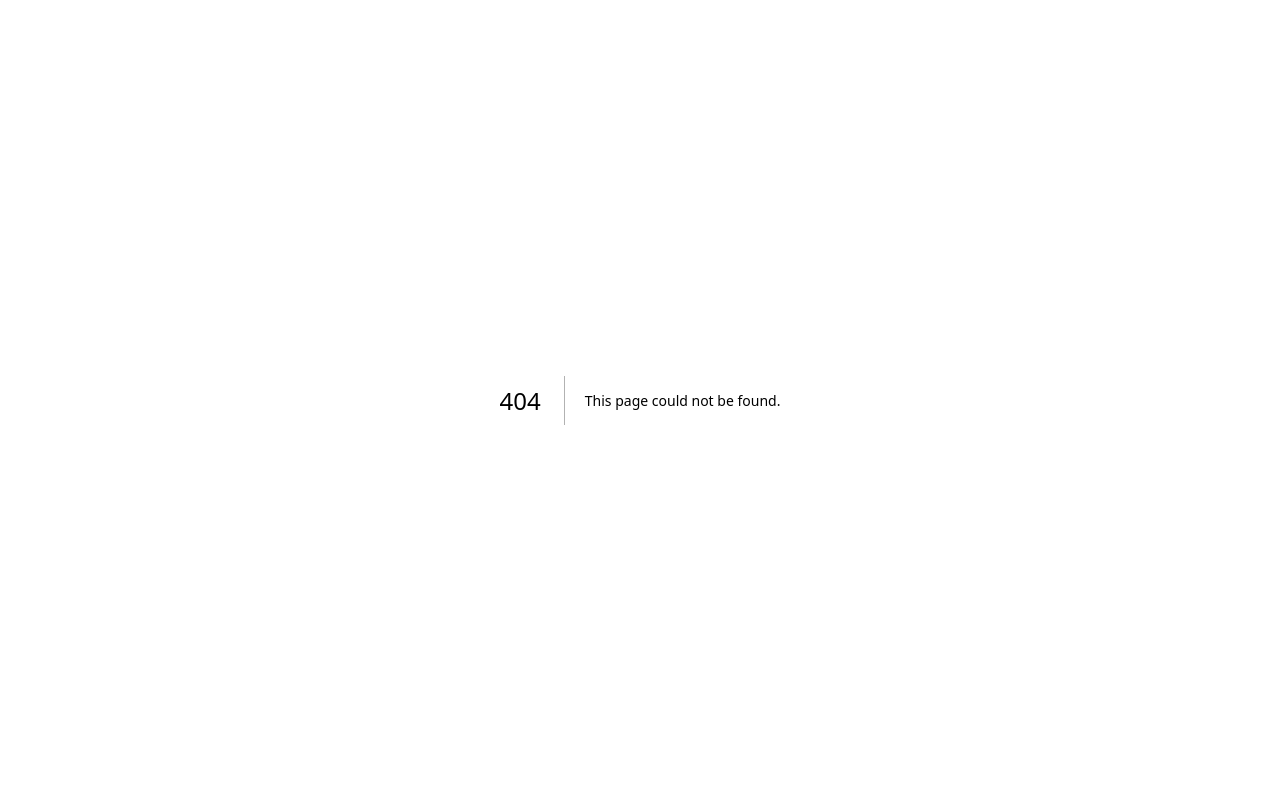
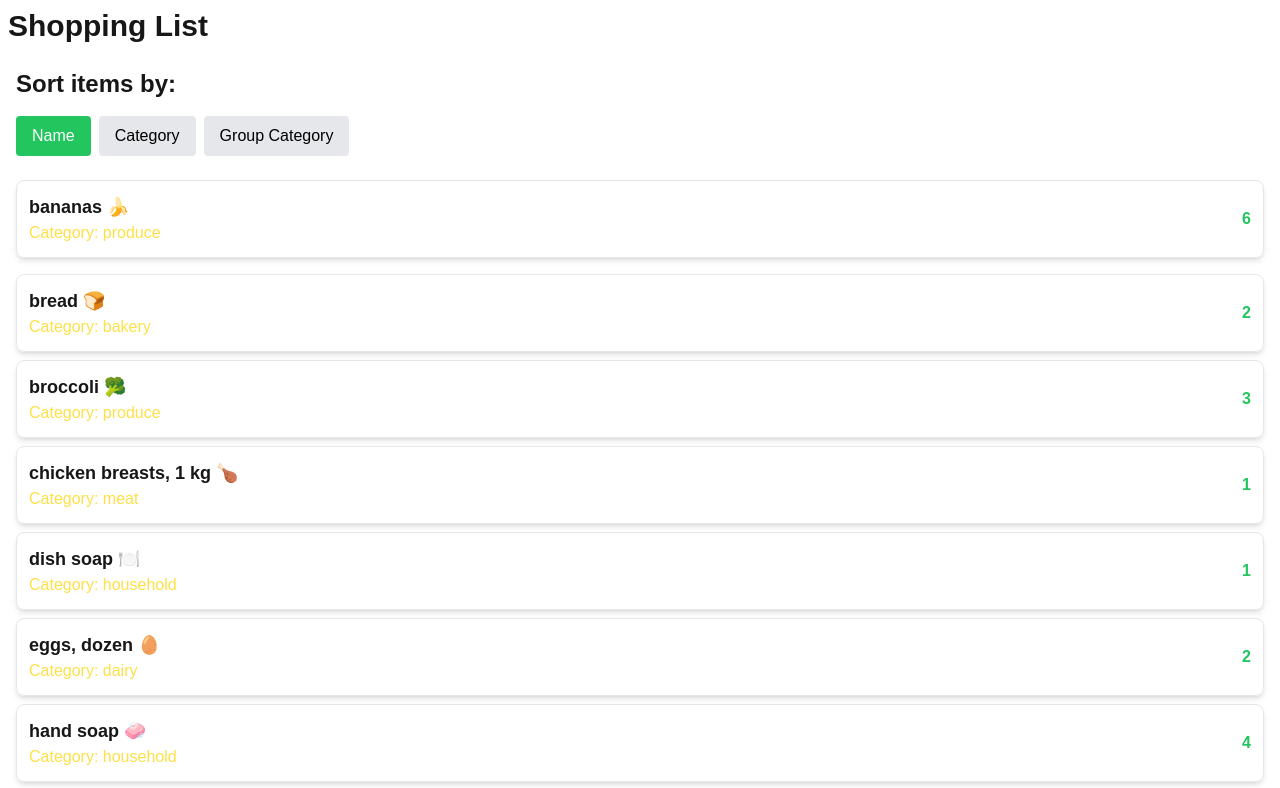
Before and after one commit to JohnPaolo18/cprg306-assignments, a Next.js app: page /week-6 in a window 1280 px wide. Before the commit this address had no page. Shown: the top 788 px of the page. Built offline with nearby package versions, Linux system fonts and the light colour scheme.

Commit message:
week 5 and week 6 assignment

```diff
--- a/app/page.js
+++ b/app/page.js
@@ -12,6 +12,8 @@ export default function Page() {
       <Link href="/week-4">Week 4 Assignment</Link>
       <br/>
       <Link href="/week-5">Week 5 Assignment</Link>
+      <br/>
+      <Link href="/week-6">Week 6 Assignment</Link>
     </main>
   );
 }
--- a/app/week-5/new-item.js
+++ b/app/week-5/new-item.js
@@ -36,6 +36,7 @@ export default function NewItem() {
                         value={itemName}
                         onChange={(event) => setItemName(event.target.value)}
                         className="p-2 bg-gray-700 text-white border border-gray-600 rounded-lg shadow-sm focus:outline-none focus:border-blue-500 focus:ring-1 focus:ring-blue-500"
+                        required
                     />
                     <select
                         value={category}
--- /dev/null
+++ b/app/week-6/item-List.js
@@ -0,0 +1,99 @@
+"use client";
+
+import Item from "./item";
+import { useState } from "react";
+import itemsJson from "./items.json";
+
+export default function ItemList() {
+    const [sortBy, setSortBy] = useState("name");
+    const [groupByCategory, setGroupByCategory] = useState(false);
+
+    // Sort items based on the "sortBy" state
+    const sortedItems = [...itemsJson].sort((a, b) => {
+        if (sortBy === "name") {
+            return a.name.localeCompare(b.name);
+        } else if (sortBy === "category") {
+            return a.category.localeCompare(b.category);
+        }
+        return 0;
+    });
+
+    // Group items by category using the reduce function
+    const groupedItems = sortedItems.reduce((acc, itemObj) => {
+        const category = itemObj.category;
+        if (!acc[category]) {
+            acc[category] = [];
+        }
+        acc[category].push(itemObj);
+        return acc;
+    }, {});
+
+    return (
+        <div className="p-4">
+            <h1 className="text-2xl font-bold mb-4">Sort items by: </h1>
+            <div className="space-x-2 mb-6">
+
+                <button
+                    onClick={() => {
+                        setSortBy("name");
+                        setGroupByCategory(false); // Disable grouping when sorting by name
+                    }}
+                    className={`px-4 py-2 rounded ${
+                        sortBy === "name" && !groupByCategory ? "bg-green-500 text-white" : "bg-gray-200 text-black"
+                    }`}
+                >
+                    Name
+                </button>
+
+                <button
+                    onClick={() => {
+                        setSortBy("category");
+                        setGroupByCategory(false); // Disable grouping when sorting by category
+                    }}
+                    className={`px-4 py-2 rounded ${
+                        sortBy === "category" && !groupByCategory ? "bg-green-500 text-white" : "bg-gray-200 text-black"
+                    }`}
+                >
+                    Category
+                </button>
+
+                <button
+                    onClick={() => {
+                        setGroupByCategory(true);
+                        setSortBy("");
+                    }}
+                    className={`px-4 py-2 rounded ${
+                        groupByCategory ? "bg-orange-500 text-white" : "bg-gray-200 text-black"
+                    }`}
+                >
+                    Group Category
+                </button>
+            </div>
+
+            <main>
+                {groupByCategory ? (
+                    // Render items grouped by category
+                    <div>
+                        {Object.keys(groupedItems).sort().map((category) => ( //This sort the categories alphabetically
+                            <div key={category} className="mb-4">
+                                <h2 className="text-xl font-semibold mb-2 capitalize">{category}</h2> //This capitalize the first letter of the category
+                                <ul className="space-y-2">
+                                    {groupedItems[category].map((itemObj) => (
+                                        <Item key={itemObj.id} itemObj={itemObj} />
+                                    ))}
+                                </ul>
+                            </div>
+                        ))}
+                    </div>
+                ) : (
+                    // Render sorted items
+                    <ul className="space-y-2">
+                        {sortedItems.map((itemObj) => (
+                            <Item key={itemObj.id} itemObj={itemObj} />
+                        ))}
+                    </ul>
+                )}
+            </main>
+        </div>
+    );
+}
--- /dev/null
+++ b/app/week-6/item.js
@@ -0,0 +1,14 @@
+
+export default function Item({itemObj}) {
+    const { name, quantity, category } = itemObj;
+
+    return (
+      <li className="p-3 border rounded-lg shadow-md mb-4 flex justify-between items-center">
+        <div>
+          <h3 className="text-lg font-semibold">{name}</h3>
+          <p className="text-yellow-300">Category: {category}</p>
+        </div>
+        <span className="text-green-500 font-bold">{quantity}</span>
+      </li>
+    );
+  }
--- /dev/null
+++ b/app/week-6/items.json
@@ -0,0 +1,74 @@
+[
+    {
+      "id": "1h2GJKH12gkHG31h1H",
+      "name": "milk, 4 L 🥛",
+      "quantity": 1,
+      "category": "dairy"
+    },
+    {
+      "id": "2KJH3k2j3H1k2J3K1H",
+      "name": "bread 🍞",
+      "quantity": 2,
+      "category": "bakery"
+    },
+    {
+      "id": "3h2KJH3k2j3H1k2J3",
+      "name": "eggs, dozen 🥚",
+      "quantity": 2,
+      "category": "dairy"
+    },
+    {
+      "id": "4k2J3K1H2GJKH12gk",
+      "name": "bananas 🍌",
+      "quantity": 6,
+      "category": "produce"
+    },
+    {
+      "id": "5H1h1H2KJH3k2j3H",
+      "name": "broccoli 🥦",
+      "quantity": 3,
+      "category": "produce"
+    },
+    {
+      "id": "6H1k2J3K1H2GJKH1",
+      "name": "chicken breasts, 1 kg 🍗",
+      "quantity": 1,
+      "category": "meat"
+    },
+    {
+      "id": "7gkHG31h1H2KJH3k",
+      "name": "pasta sauce 🍝",
+      "quantity": 3,
+      "category": "canned goods"
+    },
+    {
+      "id": "8j3H1k2J3K1H2GJK",
+      "name": "spaghetti, 454 g 🍝",
+      "quantity": 2,
+      "category": "dry goods"
+    },
+    {
+      "id": "9H12gkHG31h1H2KJ",
+      "name": "toilet paper, 12 pack 🧻",
+      "quantity": 1,
+      "category": "household"
+    },
+    {
+      "id": "10H3k2j3H1k2J3K1",
+      "name": "paper towels, 6 pack",
+      "quantity": 1,
+      "category": "household"
+    },
+    {
+      "id": "11k2J3K1H2GJKH12",
+      "name": "dish soap 🍽️",
+      "quantity": 1,
+      "category": "household"
+    },
+    {
+      "id": "12GJKH12gkHG31h1",
+      "name": "hand soap 🧼",
+      "quantity": 4,
+      "category": "household"
+    }
+  ]
--- /dev/null
+++ b/app/week-6/page.js
@@ -0,0 +1,10 @@
+import ItemList from "./item-list";
+
+export default function Page() {
+  return (
+    <main>
+      <h1 className="text-3xl font-bold m-2">Shopping List</h1>
+      <ItemList />
+    </main>
+  );
+}
```
